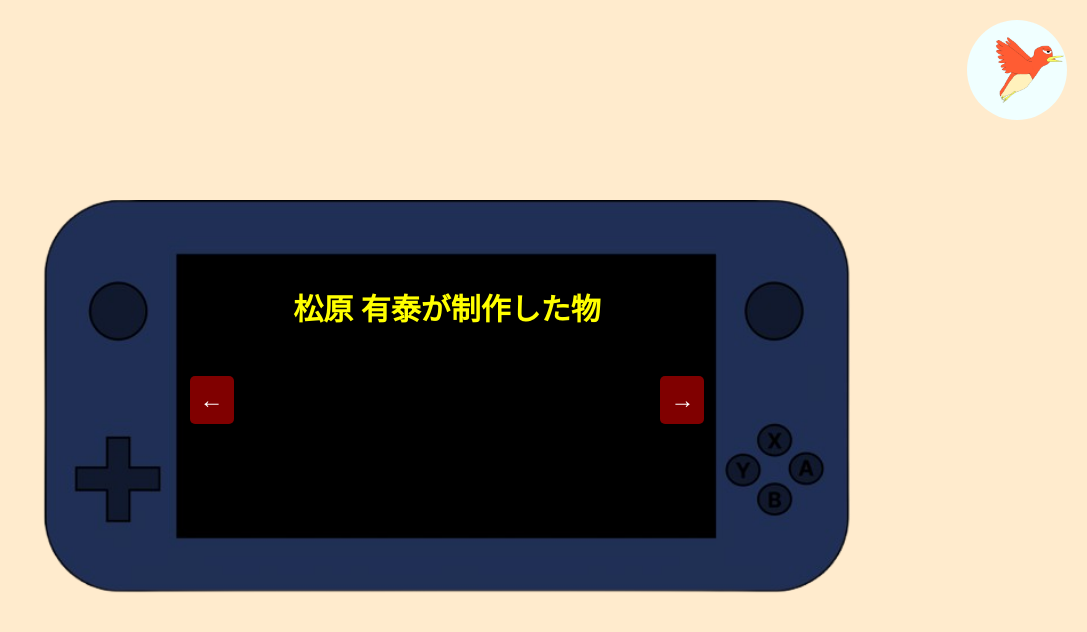
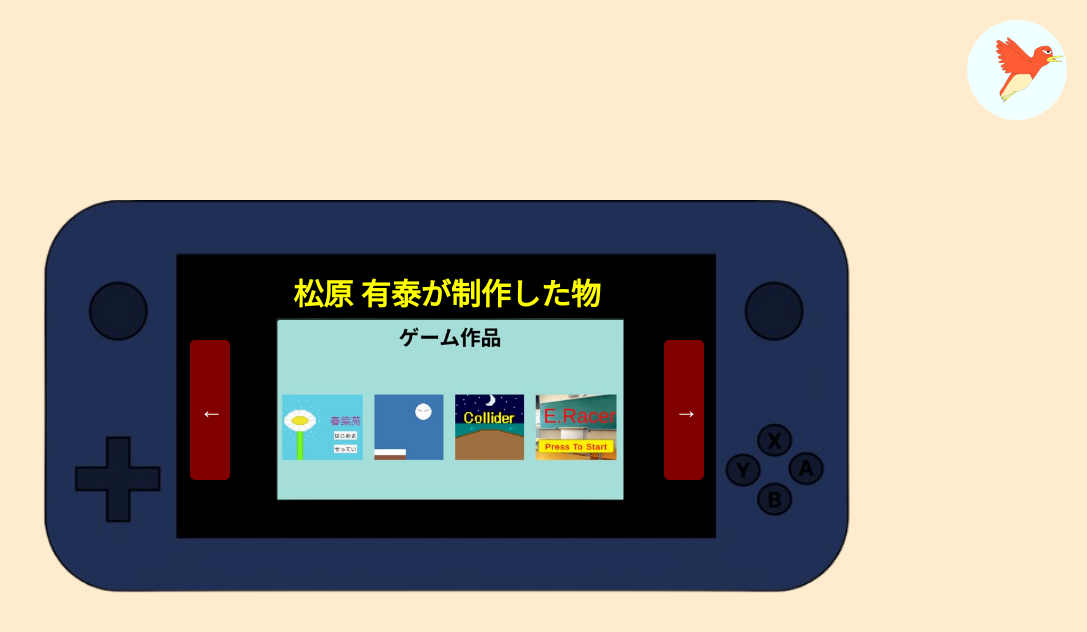
Before and after one commit to 1F10230290/portfolio_site, a Django app: page / in a window 1280 px wide. Shown: the top 632 px of the page, without its empty margins (193-1280 px from the left). Run offline with Django 5.2, Linux system fonts and the light colour scheme.

Commit message:
ゲーム作品画面

```diff
--- a/home/templates/home.html
+++ b/home/templates/home.html
@@ -20,9 +20,9 @@
       <img id="content-image" src="{% static 'img/Game_screen.png' %}" alt="Game_screen" class="Game_screen">
       <div id="overlay-text" class="overlay-text">松原 有泰が制作した物</div>
       <div class="button-container">
-        <button class="prev-btn" onclick="changeContent('prev')">←</button>
-        <div id="Game">ゲーム制作</div>
-        <button class="next-btn" onclick="changeContent('next')">→</button>
+        <button class="prev-btn">←</button>
+        <img src="{% static 'img/Works_game.png' %}" alt="Works_game Image" class="works_image">
+        <button class="next-btn">→</button>
       </div>
     </div>
   </body>
--- a/static/css/home.css
+++ b/static/css/home.css
@@ -31,7 +31,7 @@ body {
 
 .overlay-text {
     position: absolute;
-    top: 85px;
+    top: 70px;
     left: 50%;
     transform: translateX(-50%);
     color: yellow;
@@ -51,7 +51,7 @@ body {
     transform: translateY(-50%);
 }
 
-.prev-btn {
+.prev-btn, .next-btn {
     font-size: 24px;
     background-color: rgba(255, 0, 0, 0.5);
     color: white;
@@ -59,26 +59,32 @@ body {
     padding: 10px;
     cursor: pointer;
     border-radius: 5px;
-    position: relative; /* ボタンの位置調整 */
-    left: 150px; /* 左側に配置 */
+    width: 40px; /* ボタンの幅を指定 */
+    height: 140px; /* ボタンの高さを指定 */
+    text-align: center;
 }
 
-.prev-btn:hover {
-    background-color: rgba(0, 0, 0, 0.7);
+.prev-btn{
+    position:relative;
+    top: 80px;
+    left: 150px;
 }
 
-.next-btn {
-    font-size: 24px;
-    background-color: rgba(255, 0, 0, 0.5);
-    color: white;
-    border: none;
-    padding: 10px;
-    cursor: pointer;
-    border-radius: 5px;
-    position: relative; /* ボタンの位置調整 */
-    right: 150px; /* 左側に配置 */
+.next-btn{
+    position:relative;
+    top: 80px;
+    right: 150px;
 }
 
-.next-btn:hover {
-    background-color: rgba(0, 0, 0, 0.7);
+
+.prev-btn:hover, .next-btn:hover {
+    background-color: rgba(200, 0, 0, 0.5);
 }
+
+
+.works_image{
+    padding-top: 30px;
+    height: 250px;
+    width: auto;
+    display: block;
+}
```
Also changed, not shown: static/img/Works_UXdesign.png (added), static/img/Works_app.png (added), static/img/Works_game.png (added), static/img/Works_other.png (added).
